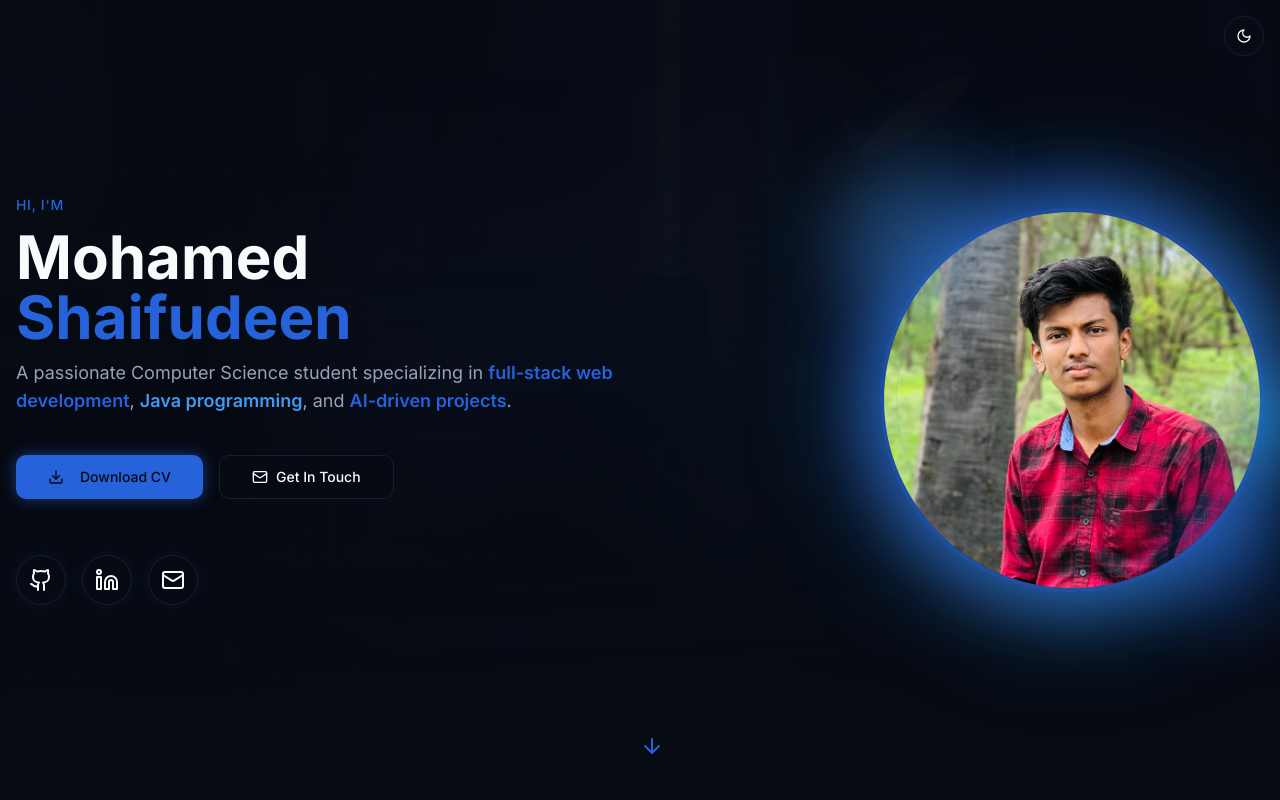
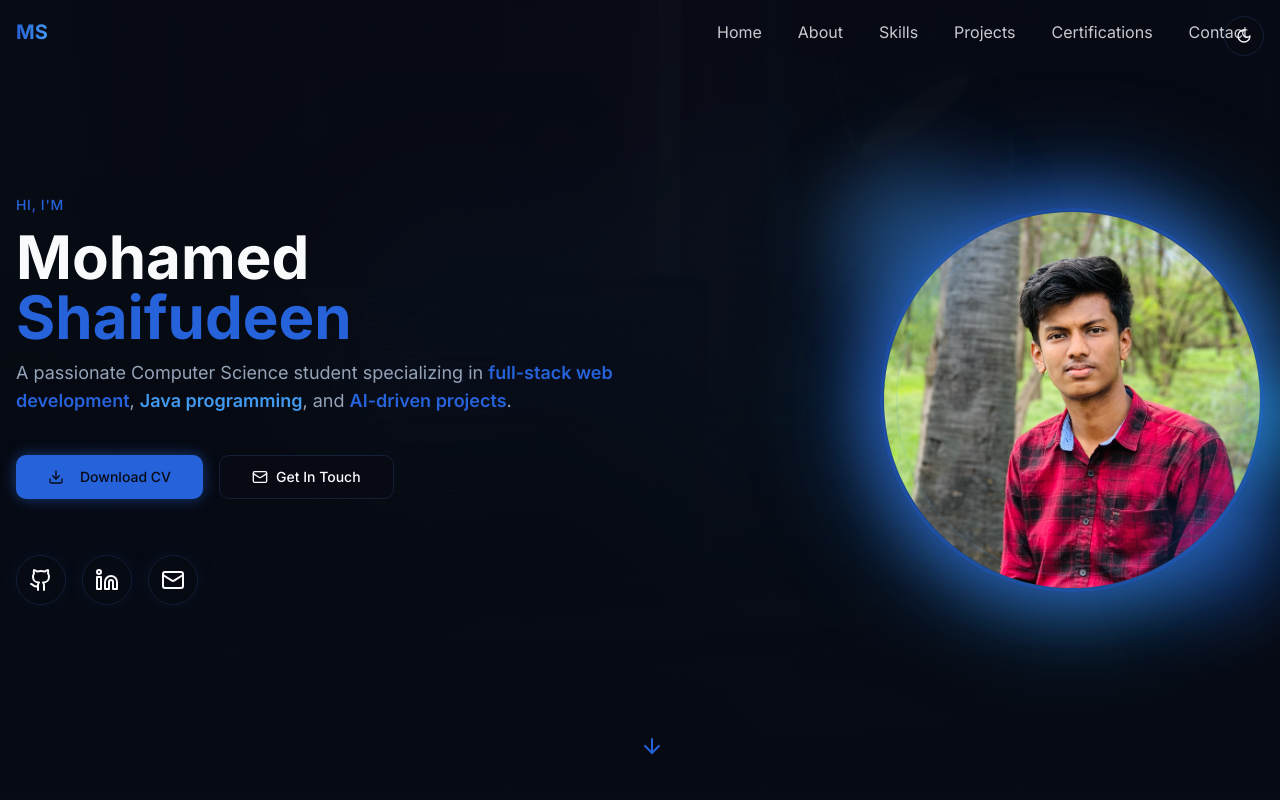
Before and after one commit to Shaifudeen007/New-Portfolio, a React (Vite) app: page / in a window 1280 px wide. Shown: the top 800 px of the page. Built offline with nearby package versions, Linux system fonts and the light colour scheme; the HTML template or start-up script is replaced by a standard one.

Commit message:
Add animated effects to nav

```diff
--- a/src/components/Hero.tsx
+++ b/src/components/Hero.tsx
@@ -5,7 +5,7 @@ import profileImg from "@/assets/profile.jpg";
 
 const Hero = () => {
   return (
-    <section className="relative min-h-screen flex items-center justify-center overflow-hidden">
+    <section id="home" className="relative min-h-screen flex items-center justify-center overflow-hidden">
       {/* Animated Background Particles */}
       <div className="absolute inset-0 z-0">
         <div className="absolute top-1/4 left-1/4 w-72 h-72 bg-primary/30 rounded-full blur-3xl animate-float" />
--- /dev/null
+++ b/src/components/Navigation.tsx
@@ -0,0 +1,121 @@
+import { useState, useEffect } from "react";
+import { Menu, X } from "lucide-react";
+import { Button } from "@/components/ui/button";
+
+const Navigation = () => {
+  const [isScrolled, setIsScrolled] = useState(false);
+  const [isMobileMenuOpen, setIsMobileMenuOpen] = useState(false);
+
+  useEffect(() => {
+    const handleScroll = () => {
+      setIsScrolled(window.scrollY > 50);
+    };
+
+    window.addEventListener("scroll", handleScroll);
+    return () => window.removeEventListener("scroll", handleScroll);
+  }, []);
+
+  const navItems = [
+    { name: "Home", href: "#home" },
+    { name: "About", href: "#about" },
+    { name: "Skills", href: "#skills" },
+    { name: "Projects", href: "#projects" },
+    { name: "Certifications", href: "#certifications" },
+    { name: "Contact", href: "#contact" },
+  ];
+
+  const scrollToSection = (href: string) => {
+    const element = document.querySelector(href);
+    if (element) {
+      element.scrollIntoView({ behavior: "smooth" });
+      setIsMobileMenuOpen(false);
+    }
+  };
+
+  return (
+    <nav
+      className={`fixed top-0 left-0 right-0 z-50 transition-all duration-500 ${
+        isScrolled
+          ? "bg-background/80 backdrop-blur-lg border-b border-border shadow-lg"
+          : "bg-transparent"
+      }`}
+    >
+      <div className="container mx-auto px-4">
+        <div className="flex items-center justify-between h-16">
+          {/* Logo */}
+          <a
+            href="#home"
+            onClick={(e) => {
+              e.preventDefault();
+              scrollToSection("#home");
+            }}
+            className="text-xl font-bold gradient-text hover:scale-105 transition-transform duration-300"
+          >
+            MS
+          </a>
+
+          {/* Desktop Navigation */}
+          <div className="hidden md:flex items-center space-x-1">
+            {navItems.map((item) => (
+              <a
+                key={item.name}
+                href={item.href}
+                onClick={(e) => {
+                  e.preventDefault();
+                  scrollToSection(item.href);
+                }}
+                className="relative px-4 py-2 text-foreground/80 hover:text-foreground transition-colors duration-300 group"
+              >
+                {item.name}
+                <span className="absolute bottom-0 left-0 w-0 h-0.5 bg-gradient-to-r from-primary to-secondary transition-all duration-300 group-hover:w-full" />
+              </a>
+            ))}
+          </div>
+
+          {/* Mobile Menu Button */}
+          <Button
+            variant="ghost"
+            size="icon"
+            className="md:hidden"
+            onClick={() => setIsMobileMenuOpen(!isMobileMenuOpen)}
+          >
+            {isMobileMenuOpen ? (
+              <X className="h-6 w-6" />
+            ) : (
+              <Menu className="h-6 w-6" />
+            )}
+          </Button>
+        </div>
+
+        {/* Mobile Navigation */}
+        <div
+          className={`md:hidden overflow-hidden transition-all duration-500 ${
+            isMobileMenuOpen ? "max-h-96 opacity-100" : "max-h-0 opacity-0"
+          }`}
+        >
+          <div className="py-4 space-y-2">
+            {navItems.map((item, index) => (
+              <a
+                key={item.name}
+                href={item.href}
+                onClick={(e) => {
+                  e.preventDefault();
+                  scrollToSection(item.href);
+                }}
+                className="block px-4 py-3 text-foreground/80 hover:text-foreground hover:bg-muted/50 rounded-lg transition-all duration-300 animate-fade-in"
+                style={{
+                  animationDelay: `${index * 50}ms`,
+                  animationFillMode: "forwards",
+                }}
+              >
+                {item.name}
+              </a>
+            ))}
+          </div>
+        </div>
+      </div>
+    </nav>
+  );
+};
+
+export default Navigation;
--- a/src/pages/Index.tsx
+++ b/src/pages/Index.tsx
@@ -6,12 +6,14 @@ import Certifications from "@/components/Certifications";
 import Contact from "@/components/Contact";
 import ThemeToggle from "@/components/ThemeToggle";
 import Loader from "@/components/Loader";
+import Navigation from "@/components/Navigation";
 
 const Index = () => {
   return (
     <main className="min-h-screen">
       <Loader />
       <ThemeToggle />
+      <Navigation />
       <Hero />
       <About />
       <Skills />
```
